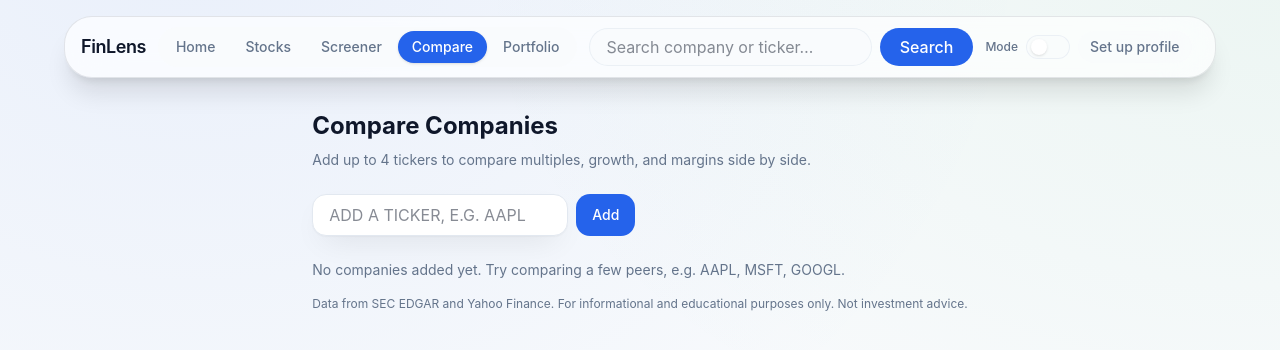
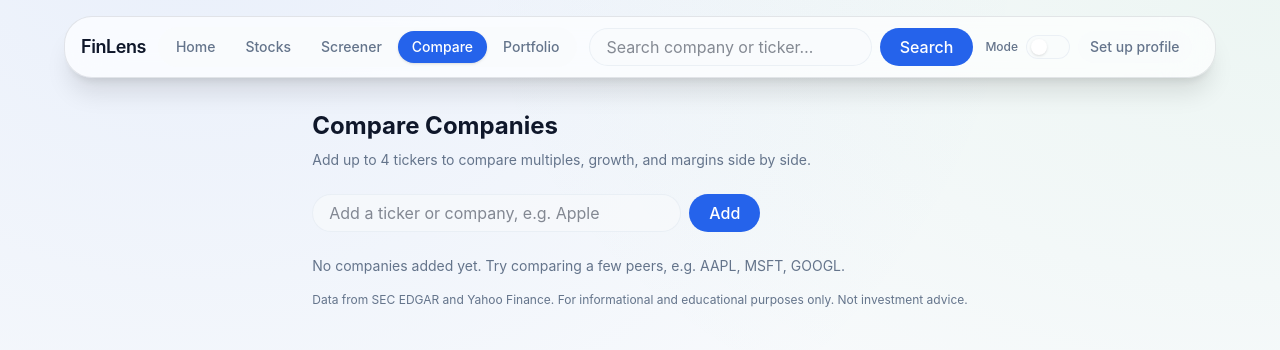
Before and after one commit to vakhtsik25/starter-project, a Next.js app: page /compare in a window 1280 px wide. Shown: the top 350 px of the page. Built offline with nearby package versions, Linux system fonts and the light colour scheme.

Commit message:
Support company-name search in Compare tab
Reuses SearchBox (now with a disabled prop, to preserve the
max-tickers-reached UX the plain input had) instead of a raw ticker
input, consistent with Portfolio and Stocks.

```diff
--- a/app/compare/page.tsx
+++ b/app/compare/page.tsx
@@ -3,6 +3,7 @@
 import { Suspense, useCallback, useEffect, useMemo, useState } from "react";
 import { useRouter, useSearchParams } from "next/navigation";
 import Link from "next/link";
+import SearchBox from "@/components/SearchBox";
 import {
   computeMetrics,
   type CompanyMetrics,
@@ -74,7 +75,7 @@ function CompareContent() {
   const router = useRouter();
   const searchParams = useSearchParams();
   const [companies, setCompanies] = useState<CompanyState[]>([]);
-  const [input, setInput] = useState("");
+  const [searchKey, setSearchKey] = useState(0);
 
   const fetchCompany = useCallback(async (ticker: string) => {
     setCompanies((prev) =>
@@ -139,19 +140,14 @@ function CompareContent() {
     router.replace(query ? `/compare?tickers=${query}` : "/compare");
   }
 
-  function addTicker(e: React.FormEvent) {
-    e.preventDefault();
-    const ticker = input.trim().toUpperCase();
+  function addTicker(ticker: string) {
     if (!ticker) return;
-    if (companies.some((c) => c.ticker === ticker)) {
-      setInput("");
-      return;
-    }
+    if (companies.some((c) => c.ticker === ticker)) return;
     if (companies.length >= MAX_TICKERS) return;
     const next = [...companies, { ticker, loading: true }];
     setCompanies(next);
     syncUrl(next.map((c) => c.ticker));
-    setInput("");
+    setSearchKey((k) => k + 1);
     fetchCompany(ticker);
   }
 
@@ -171,22 +167,15 @@ function CompareContent() {
         margins side by side.
       </p>
 
-      <form onSubmit={addTicker} className="mb-6 flex gap-2">
-        <input
-          value={input}
-          onChange={(e) => setInput(e.target.value)}
-          placeholder="Add a ticker, e.g. AAPL"
+      <div className="mb-6 max-w-md">
+        <SearchBox
+          key={searchKey}
+          onSelect={addTicker}
+          submitLabel="Add"
+          placeholder="Add a ticker or company, e.g. Apple"
           disabled={companies.length >= MAX_TICKERS}
-          className="w-64 rounded-lg border border-border bg-surface px-4 py-2 uppercase text-foreground focus:border-accent focus:outline-none disabled:opacity-50"
         />
-        <button
-          type="submit"
-          disabled={companies.length >= MAX_TICKERS}
-          className="rounded-lg bg-accent px-4 py-2 text-sm font-medium text-accent-foreground hover:opacity-90 disabled:opacity-50"
-        >
-          Add
-        </button>
-      </form>
+      </div>
 
       {companies.length === 0 ? (
         <p className="text-sm text-muted">
--- a/components/SearchBox.tsx
+++ b/components/SearchBox.tsx
@@ -12,6 +12,7 @@ export default function SearchBox({
   submitLabel = "Search",
   compact = false,
   inputClassName,
+  disabled = false,
 }: {
   placeholder?: string;
   autoFocus?: boolean;
@@ -21,6 +22,7 @@ export default function SearchBox({
   /** Renders a bare input (no wrapping <form>/button) for embedding inside another form. */
   compact?: boolean;
   inputClassName?: string;
+  disabled?: boolean;
 }) {
   const router = useRouter();
   const [query, setQuery] = useState("");
@@ -123,9 +125,11 @@ export default function SearchBox({
       onFocus={() => suggestions.length > 0 && setOpen(true)}
       placeholder={placeholder}
       autoFocus={autoFocus}
+      disabled={disabled}
       className={
-        inputClassName ??
-        "flex-1 rounded-full border border-border/60 bg-background/60 px-4 py-1.5 text-foreground focus:border-accent focus:bg-surface focus:outline-none"
+        (inputClassName ??
+          "flex-1 rounded-full border border-border/60 bg-background/60 px-4 py-1.5 text-foreground focus:border-accent focus:bg-surface focus:outline-none") +
+        (disabled ? " opacity-50" : "")
       }
     />
   );
@@ -139,7 +143,8 @@ export default function SearchBox({
           {input}
           <button
             type="submit"
-            className="rounded-full bg-accent px-5 py-1.5 font-medium text-accent-foreground hover:opacity-90"
+            disabled={disabled}
+            className="rounded-full bg-accent px-5 py-1.5 font-medium text-accent-foreground hover:opacity-90 disabled:opacity-50"
           >
             {submitLabel}
           </button>
```
